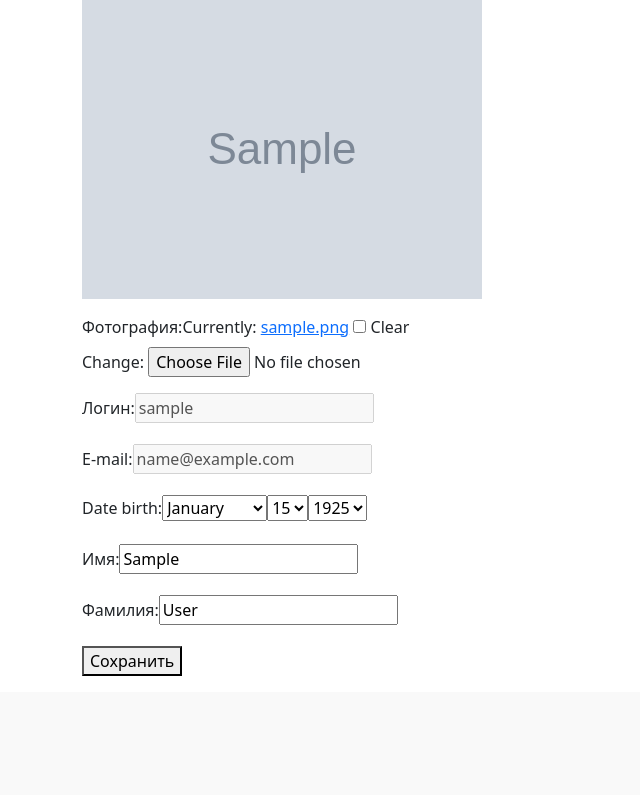
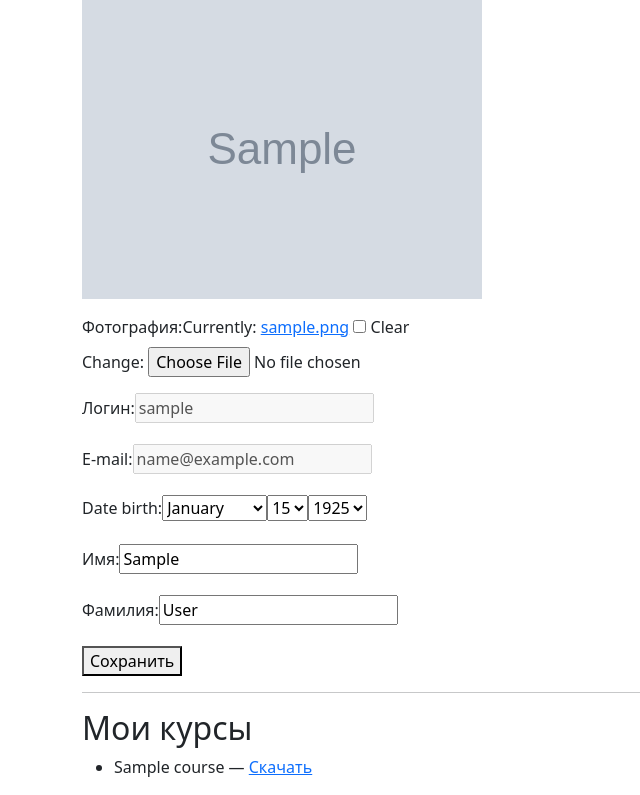
Before and after one commit to saxareg/django-courses-shop, a Django app: page /users/profile/ in a window 1280 px wide. Shown: the part 139-934 px from the top of the page, without its empty margins (0-640 px from the left). Before the commit the page ends 815 px from the top, so only its background shows below. Run offline with Django 5.2, Linux system fonts and the light colour scheme; a user stored in the database is signed in; tables that the repository leaves empty hold one stand-in row (values such as "Sample post"); grey boxes marked "Sample" are stand-in pictures; parts of the project's set-up code (start-up, migrations or seed data) failed here and were passed over.

```diff
--- a/project/base/settings.py
+++ b/project/base/settings.py
@@ -37,6 +37,7 @@ INSTALLED_APPS = [
     'users.apps.UsersConfig',
     'django_extensions',
     'django_celery_results',
+    ' rest_framework',
 ]
 
 MIDDLEWARE = [
--- a/project/shop/urls.py
+++ b/project/shop/urls.py
@@ -8,5 +8,7 @@ urlpatterns = [
     path('filter/', views.filter_courses, name='filter'),
     path('buy/<int:course_id>/', views.buy_course, name='buy_course'),
     path('my-courses/', views.my_courses, name='my_courses'),
+    path('download/<int:course_id>/',
+         views.download_course, name='download_course'),
     path('<str:my_slug>', views.single_course, name='single_course'),
 ]
--- a/project/templates/shop/courses.html
+++ b/project/templates/shop/courses.html
@@ -8,7 +8,7 @@
         Фильтры
     </a>
 
-    <div class="dropdown">
+    <!-- <div class="dropdown">
         <button class="btn btn-secondary dropdown-toggle" type="button" id="currencyDropdown" data-bs-toggle="dropdown"
             aria-expanded="false">
             Currency: USD
@@ -16,7 +16,7 @@
         <ul class="dropdown-menu" aria-labelledby="currencyDropdown">
             <li><a class="dropdown-item active" href="#">USD</a></li>
         </ul>
-    </div>
+    </div> -->
 </div>
 
 <table class="table mt-1 table-bordered table-striped table-hover">
--- a/project/templates/users/profile.html
+++ b/project/templates/users/profile.html
@@ -7,9 +7,9 @@
     {% csrf_token %}
     {% if user.photo %}
     <p><img src="{{ user.photo.url }}">
-    {% else %}
+        {% else %}
     <p><img src="{{ default_image }}">
-    {% endif %}
+        {% endif %}
 
     <div class="form-error">{{ form.non_field_errors }}</div>
     {% for f in form %}
@@ -25,4 +25,21 @@
 <p><a href="{% url 'users:password_change' %}">Сменить пароль</a></p>
 {% endif %}
 
+<hr>
+<h2>Мои курсы</h2>
+<ul>
+    {% for purchase in purchases %}
+    <li>
+        {{ purchase.course.title }}
+        {% if purchase.course.course_file %}
+        — <a href="{% url 'shop:download_course' purchase.course.id %}">Скачать</a>
+        {% else %}
+        — Файл недоступен
+        {% endif %}
+    </li>
+    {% empty %}
+    <li>Вы пока не приобрели ни одного курса.</li>
+    {% endfor %}
+</ul>
+
 {% endblock %}
--- a/project/users/views.py
+++ b/project/users/views.py
@@ -9,6 +9,15 @@ from django.views.generic import CreateView, UpdateView
 
 from base import settings
 from .forms import LoginUserForm, RegisterUserForm, ProfileUserForm, UserPasswordChangeForm
+
+from django.contrib.auth import get_user_model
+from django.contrib.auth.mixins import LoginRequiredMixin
+from django.views.generic import UpdateView
+from django.urls import reverse_lazy
+from base import settings
+from shop.models import Purchase
+
+from .forms import ProfileUserForm
 
 
 class LoginUser(LoginView):
@@ -42,6 +51,12 @@ class ProfileUser(LoginRequiredMixin, UpdateView):
     def get_object(self, queryset=None):
         return self.request.user
 
+    def get_context_data(self, **kwargs):
+        context = super().get_context_data(**kwargs)
+        context['purchases'] = Purchase.objects.filter(
+            user=self.request.user).select_related('course')
+        return context
+
 
 class UserPasswordChange(PasswordChangeView):
     form_class = UserPasswordChangeForm
```
Also changed, not shown: project/shop/views.py (+25 -3 lines).
